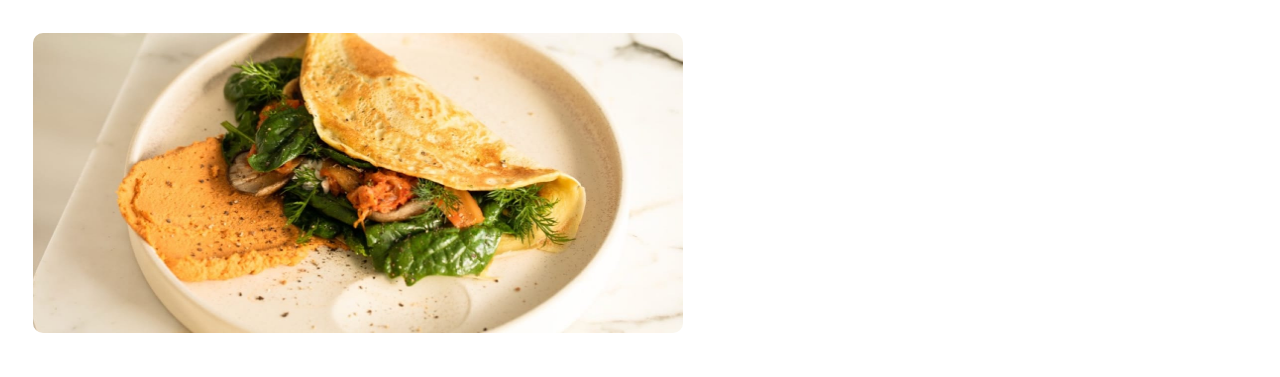
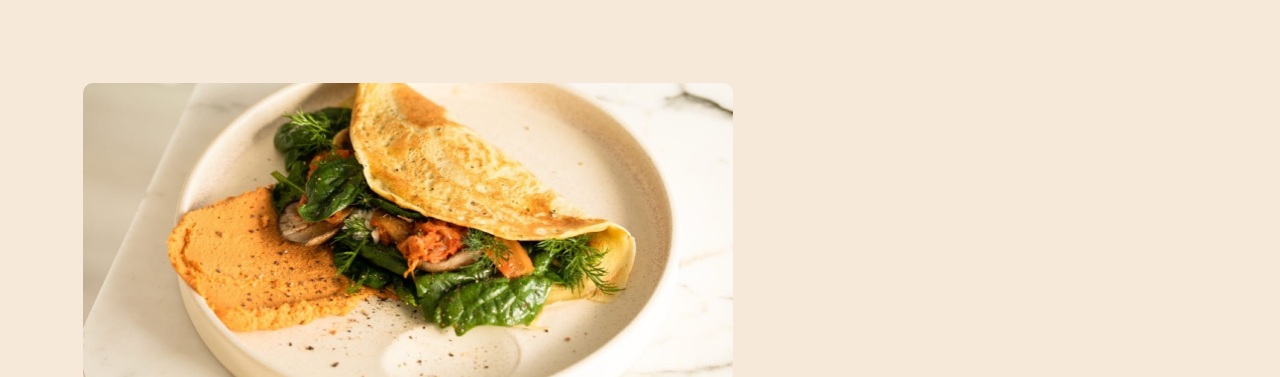
Before and after one commit to Janeugwuoke/project-omelette, a plain HTML site: page index.html in a window 1280 px wide. Shown: the top 377 px of the page. Drawn offline with Linux system fonts and the light colour scheme.

Commit message:
padding addedd

```diff
--- a/index.css
+++ b/index.css
@@ -1,5 +1,8 @@
-/* body{
-    background-color: rgb(246, 233, 218); */
+ body{
+    background-color:rgb(246, 233, 218);
+    padding: 50px;
+ }
+
 
 /* div{border-radius: 15px;
     border-width: 80px;
--- a/index.html
+++ b/index.html
@@ -9,7 +9,7 @@
 </head>
 
 <body>
-  <Div>
+  <div>
   <img src="image-omelette.jpeg" alt="omelette" width="650" height="300">
   <h1>Simple Omelette Recipe</h1>
   <p>An easy and quick dish, perfect for any meal. This classic omelette combines beaten eggs cooked
@@ -69,7 +69,7 @@
       <td style="color: brown;"> 22g</td>
     </tr>
   </table>
-</Div>
+</div>
 
 
 
```
